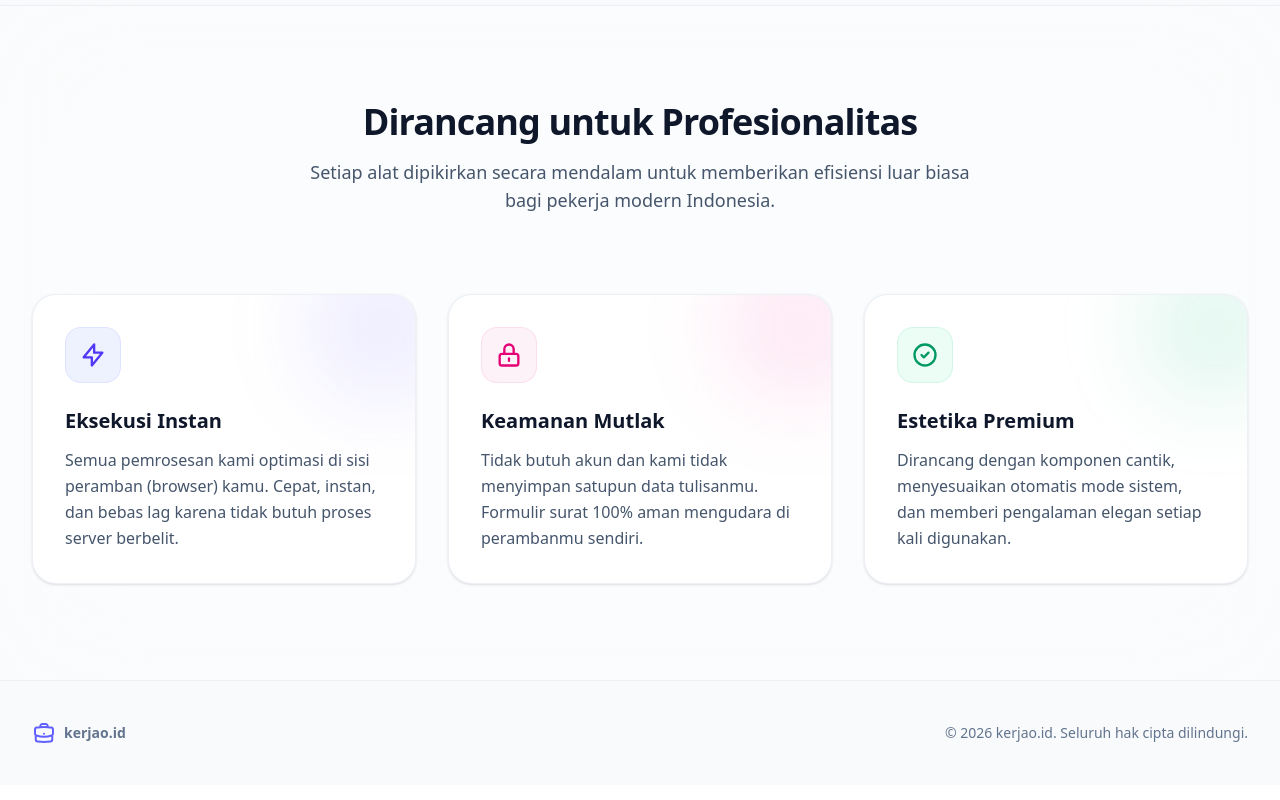
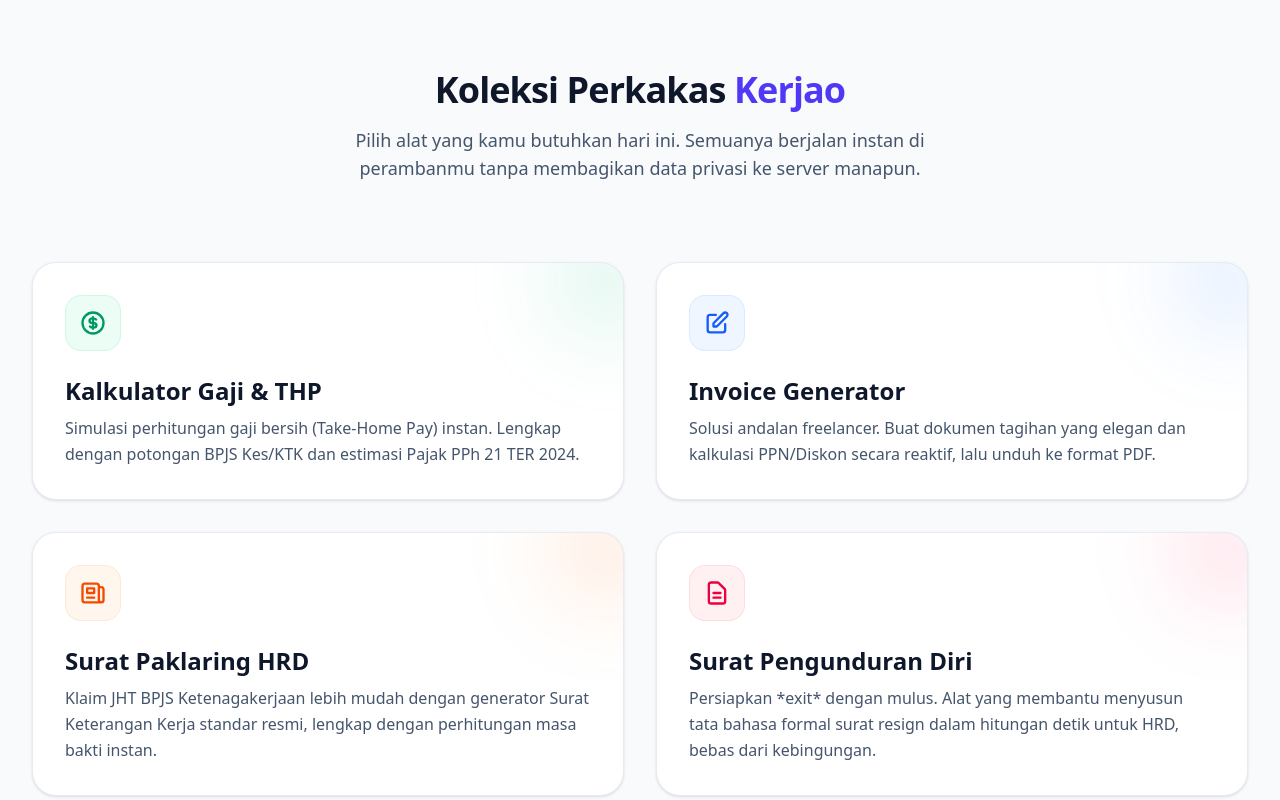
Before and after one commit to mikeu-dev/kerjao.id, a SvelteKit app: page / in a window 1280 px wide. Shown: the part 820-1620 px from the top of the page. Built offline with nearby package versions, Linux system fonts and the light colour scheme.

Commit message:
feat: Introduce a dedicated "Koleksi Alat" section on the homepage, update meta tags, and refine introductory content.

```diff
--- a/src/routes/+page.svelte
+++ b/src/routes/+page.svelte
@@ -4,16 +4,16 @@
 <!-- eslint-disable svelte/no-navigation-without-resolve -->
 
 <svelte:head>
-	<title>Kerjao.id - Alat Karir Profesional</title>
+	<title>Kerjao.id - Kumpulan Alat Karir Profesional Indonesia</title>
 	<meta
 		name="description"
-		content="Kumpulan tools instan, cerdas, dan gratis untuk membantu perjalanan karir profesionalmu."
+		content="Kumpulan tools instan, cerdas, dan gratis: Surat Resign, Kalkulator Gaji PPh 21, Invoice Generator, dan Surat Paklaring untuk karir profesionalmu."
 	/>
 </svelte:head>
 
 <!-- Hero Section -->
 <main
-	class="relative z-10 mx-auto flex max-w-5xl flex-col items-center justify-center px-4 pt-16 pb-28 text-center sm:pt-24 lg:pt-32"
+	class="relative z-10 mx-auto flex max-w-5xl flex-col items-center justify-center px-4 pt-16 pb-20 text-center sm:pt-24 lg:pt-32"
 >
 	<!-- Pill Tag -->
 	<div
@@ -42,20 +42,19 @@
 	<p
 		class="mx-auto mb-12 max-w-2xl text-lg leading-relaxed text-slate-600 sm:text-xl dark:text-slate-400"
 	>
-		Kumpulan dokumen kreatif, otomatisasi form, serta perkakas cerdas yang membantumu melangkah di
-		dunia profesional lebih mudah, cepat, dan aman.
+		Kumpulan perkakas cerdas otomatis yang membantumu melangkah di dunia profesional lebih mudah,
+		cepat, dan aman. Mulai dari kalkulasi gaji hingga dokumen HRD instan.
 	</p>
 
 	<!-- CTA Buttons -->
 	<div class="flex w-full flex-col items-center justify-center gap-5 sm:w-auto sm:flex-row">
-		<!-- eslint-disable-next-line svelte/no-navigation-without-resolve -->
 		<a
-			href="/surat-resign"
+			href="#koleksi-alat"
 			class="group relative inline-flex w-full items-center justify-center gap-3 overflow-hidden rounded-2xl bg-indigo-600 px-8 py-4 font-semibold text-white shadow-[0_0_40px_-10px_rgba(79,70,229,0.5)] transition-all duration-300 hover:-translate-y-1 hover:bg-indigo-700 hover:shadow-[0_0_60px_-15px_rgba(79,70,229,0.7)] hover:ring-2 hover:ring-indigo-500 sm:w-auto dark:hover:ring-offset-slate-950"
 		>
-			<span class="relative z-10 text-[1.05rem]">Coba Surat Resign Generator</span>
+			<span class="relative z-10 text-[1.05rem]">Jelajahi Perkakas</span>
 			<div
-				class="relative z-10 flex h-7 w-7 items-center justify-center rounded-full bg-white/20 transition-transform group-hover:translate-x-1"
+				class="relative z-10 flex h-7 w-7 items-center justify-center rounded-full bg-white/20 transition-transform group-hover:translate-y-1"
 			>
 				<svg
 					class="h-4 w-4"
@@ -64,7 +63,7 @@
 					stroke="currentColor"
 					stroke-width="2.5"
 				>
-					<path stroke-linecap="round" stroke-linejoin="round" d="M14 5l7 7m0 0l-7 7m7-7H3" />
+					<path stroke-linecap="round" stroke-linejoin="round" d="M19 9l-7 7-7-7" />
 				</svg>
 			</div>
 			<!-- Glossy overlay -->
@@ -72,20 +71,175 @@
 				class="absolute inset-0 bg-linear-to-b from-white/20 to-transparent opacity-0 transition-opacity group-hover:opacity-100"
 			></div>
 		</a>
-
-		<!-- eslint-disable-next-line svelte/no-navigation-without-resolve -->
-		<a
-			href="#keunggulan"
-			class="inline-flex w-full items-center justify-center gap-2 rounded-2xl border border-slate-200 bg-white px-8 py-4 font-semibold text-slate-700 shadow-sm transition-all duration-300 hover:-translate-y-1 hover:bg-slate-50 hover:shadow-md sm:w-auto dark:border-slate-700 dark:bg-slate-800 dark:text-slate-200 dark:hover:border-slate-600 dark:hover:bg-slate-700"
-		>
-			<span class="text-[1.05rem]">Lihat Keunggulan</span>
-		</a>
 	</div>
 </main>
 
+<!-- Koleksi Alat Section -->
+<section
+	id="koleksi-alat"
+	class="relative z-10 border-t border-slate-200/60 bg-slate-50/50 py-24 dark:border-slate-800/60 dark:bg-slate-900/20"
+>
+	<div class="mx-auto max-w-7xl px-6 lg:px-8">
+		<div class="mx-auto mb-16 max-w-2xl text-center lg:mb-20">
+			<h2 class="mb-4 text-3xl font-bold tracking-tight text-slate-900 sm:text-4xl dark:text-white">
+				Koleksi Perkakas <span class="text-indigo-600 dark:text-indigo-400">Kerjao</span>
+			</h2>
+			<p class="text-lg text-slate-600 dark:text-slate-400">
+				Pilih alat yang kamu butuhkan hari ini. Semuanya berjalan instan di perambanmu tanpa
+				membagikan data privasi ke server manapun.
+			</p>
+		</div>
+
+		<div class="grid gap-6 md:grid-cols-2 lg:grid-cols-2 xl:gap-8">
+			<!-- Tool 1: Kalkulator Gaji -->
+			<a
+				href="/kalkulator-gaji"
+				class="group relative flex flex-col items-start overflow-hidden rounded-3xl border border-slate-200/80 bg-white p-8 shadow-sm transition-all duration-300 hover:-translate-y-1.5 hover:border-emerald-300 hover:shadow-xl dark:border-slate-700/80 dark:bg-slate-800/80 dark:hover:border-emerald-700"
+			>
+				<div
+					class="absolute top-0 right-0 -mt-12 -mr-12 h-32 w-32 rounded-full bg-emerald-500/10 blur-2xl transition-all group-hover:bg-emerald-500/20"
+				></div>
+				<div
+					class="mb-6 flex h-14 w-14 items-center justify-center rounded-2xl bg-emerald-50 text-emerald-600 ring-1 ring-emerald-500/10 ring-inset dark:bg-emerald-500/10 dark:text-emerald-400 dark:ring-emerald-500/20"
+				>
+					<svg
+						class="h-7 w-7"
+						fill="none"
+						viewBox="0 0 24 24"
+						stroke="currentColor"
+						stroke-width="2"
+					>
+						<path
+							stroke-linecap="round"
+							stroke-linejoin="round"
+							d="M12 8c-1.657 0-3 .895-3 2s1.343 2 3 2 3 .895 3 2-1.343 2-3 2m0-8c1.11 0 2.08.402 2.599 1M12 8V7m0 1v8m0 0v1m0-1c-1.11 0-2.08-.402-2.599-1M21 12a9 9 0 11-18 0 9 9 0 0118 0z"
+						/>
+					</svg>
+				</div>
+				<h3
+					class="mb-2 text-2xl font-bold text-slate-900 transition-colors group-hover:text-emerald-600 dark:text-white dark:group-hover:text-emerald-400"
+				>
+					Kalkulator Gaji & THP
+				</h3>
+				<p class="leading-relaxed text-slate-600 dark:text-slate-400">
+					Simulasi perhitungan gaji bersih (Take-Home Pay) instan. Lengkap dengan potongan BPJS
+					Kes/KTK dan estimasi Pajak PPh 21 TER 2024.
+				</p>
+			</a>
+
+			<!-- Tool 2: Invoice Generator -->
+			<a
+				href="/invoice"
+				class="group relative flex flex-col items-start overflow-hidden rounded-3xl border border-slate-200/80 bg-white p-8 shadow-sm transition-all duration-300 hover:-translate-y-1.5 hover:border-blue-300 hover:shadow-xl dark:border-slate-700/80 dark:bg-slate-800/80 dark:hover:border-blue-700"
+			>
+				<div
+					class="absolute top-0 right-0 -mt-12 -mr-12 h-32 w-32 rounded-full bg-blue-500/10 blur-2xl transition-all group-hover:bg-blue-500/20"
+				></div>
+				<div
+					class="mb-6 flex h-14 w-14 items-center justify-center rounded-2xl bg-blue-50 text-blue-600 ring-1 ring-blue-500/10 ring-inset dark:bg-blue-500/10 dark:text-blue-400 dark:ring-blue-500/20"
+				>
+					<svg
+						class="h-7 w-7"
+						fill="none"
+						viewBox="0 0 24 24"
+						stroke="currentColor"
+						stroke-width="2"
+					>
+						<path
+							stroke-linecap="round"
+							stroke-linejoin="round"
+							d="M11 5H6a2 2 0 00-2 2v11a2 2 0 002 2h11a2 2 0 002-2v-5m-1.414-9.414a2 2 0 112.828 2.828L11.828 15H9v-2.828l8.586-8.586z"
+						/>
+					</svg>
+				</div>
+				<h3
+					class="mb-2 text-2xl font-bold text-slate-900 transition-colors group-hover:text-blue-600 dark:text-white dark:group-hover:text-blue-400"
+				>
+					Invoice Generator
+				</h3>
+				<p class="leading-relaxed text-slate-600 dark:text-slate-400">
+					Solusi andalan freelancer. Buat dokumen tagihan yang elegan dan kalkulasi PPN/Diskon
+					secara reaktif, lalu unduh ke format PDF.
+				</p>
+			</a>
+
+			<!-- Tool 3: Surat Keterangan Kerja -->
+			<a
+				href="/paklaring"
+				class="group relative flex flex-col items-start overflow-hidden rounded-3xl border border-slate-200/80 bg-white p-8 shadow-sm transition-all duration-300 hover:-translate-y-1.5 hover:border-orange-300 hover:shadow-xl dark:border-slate-700/80 dark:bg-slate-800/80 dark:hover:border-orange-700"
+			>
+				<div
+					class="absolute top-0 right-0 -mt-12 -mr-12 h-32 w-32 rounded-full bg-orange-500/10 blur-2xl transition-all group-hover:bg-orange-500/20"
+				></div>
+				<div
+					class="mb-6 flex h-14 w-14 items-center justify-center rounded-2xl bg-orange-50 text-orange-600 ring-1 ring-orange-500/10 ring-inset dark:bg-orange-500/10 dark:text-orange-400 dark:ring-orange-500/20"
+				>
+					<svg
+						class="h-7 w-7"
+						fill="none"
+						viewBox="0 0 24 24"
+						stroke="currentColor"
+						stroke-width="2"
+					>
+						<path
+							stroke-linecap="round"
+							stroke-linejoin="round"
+							d="M19 20H5a2 2 0 01-2-2V6a2 2 0 012-2h10a2 2 0 012 2v1m2 13a2 2 0 01-2-2V7m2 13a2 2 0 002-2V9a2 2 0 00-2-2h-2m-4-3H9M7 16h6M7 8h6v4H7V8z"
+						/>
+					</svg>
+				</div>
+				<h3
+					class="mb-2 text-2xl font-bold text-slate-900 transition-colors group-hover:text-orange-600 dark:text-white dark:group-hover:text-orange-400"
+				>
+					Surat Paklaring HRD
+				</h3>
+				<p class="leading-relaxed text-slate-600 dark:text-slate-400">
+					Klaim JHT BPJS Ketenagakerjaan lebih mudah dengan generator Surat Keterangan Kerja standar
+					resmi, lengkap dengan perhitungan masa bakti instan.
+				</p>
+			</a>
+
+			<!-- Tool 4: Surat Resign -->
+			<a
+				href="/surat-resign"
+				class="group relative flex flex-col items-start overflow-hidden rounded-3xl border border-slate-200/80 bg-white p-8 shadow-sm transition-all duration-300 hover:-translate-y-1.5 hover:border-rose-300 hover:shadow-xl dark:border-slate-700/80 dark:bg-slate-800/80 dark:hover:border-rose-700"
+			>
+				<div
+					class="absolute top-0 right-0 -mt-12 -mr-12 h-32 w-32 rounded-full bg-rose-500/10 blur-2xl transition-all group-hover:bg-rose-500/20"
+				></div>
+				<div
+					class="mb-6 flex h-14 w-14 items-center justify-center rounded-2xl bg-rose-50 text-rose-600 ring-1 ring-rose-500/10 ring-inset dark:bg-rose-500/10 dark:text-rose-400 dark:ring-rose-500/20"
+				>
+					<svg
+						class="h-7 w-7"
+						fill="none"
+						viewBox="0 0 24 24"
+						stroke="currentColor"
+						stroke-width="2"
+					>
+						<path
+							stroke-linecap="round"
+							stroke-linejoin="round"
+							d="M9 12h6m-6 4h6m2 5H7a2 2 0 01-2-2V5a2 2 0 012-2h5.586a1 1 0 01.707.293l5.414 5.414a1 1 0 01.293.707V19a2 2 0 01-2 2z"
+						/>
+					</svg>
+				</div>
+				<h3
+					class="mb-2 text-2xl font-bold text-slate-900 transition-colors group-hover:text-rose-600 dark:text-white dark:group-hover:text-rose-400"
+				>
+					Surat Pengunduran Diri
+				</h3>
+				<p class="leading-relaxed text-slate-600 dark:text-slate-400">
+					Persiapkan *exit* dengan mulus. Alat yang membantu menyusun tata bahasa formal surat
+					resign dalam hitungan detik untuk HRD, bebas dari kebingungan.
+				</p>
+			</a>
+		</div>
+	</div>
+</section>
+
 <!-- Features / Keunggulan Section -->
 <section
-	id="keunggulan"
 	class="relative z-10 border-t border-slate-200/60 bg-white/40 py-24 backdrop-blur-3xl dark:border-slate-800/60 dark:bg-slate-900/40"
 >
 	<div class="mx-auto max-w-7xl px-6 lg:px-8">
@@ -94,8 +248,7 @@
 				Dirancang untuk Profesionalitas
 			</h2>
 			<p class="text-lg text-slate-600 dark:text-slate-400">
-				Setiap alat dipikirkan secara mendalam untuk memberikan efisiensi luar biasa bagi pekerja
-				modern Indonesia.
+				Tanpa langganan bulanan dan memprioritaskan privasi absolut.
 			</p>
 		</div>
 
@@ -123,7 +276,7 @@
 				<h3 class="mb-3 text-xl font-bold text-slate-900 dark:text-white">Eksekusi Instan</h3>
 				<p class="leading-relaxed text-slate-600 dark:text-slate-400">
 					Semua pemrosesan kami optimasi di sisi peramban (browser) kamu. Cepat, instan, dan bebas
-					lag karena tidak butuh proses server berbelit.
+					lag karena tidak butuh proses panggilan server berbelit.
 				</p>
 			</div>
 
@@ -153,8 +306,8 @@
 				</div>
 				<h3 class="mb-3 text-xl font-bold text-slate-900 dark:text-white">Keamanan Mutlak</h3>
 				<p class="leading-relaxed text-slate-600 dark:text-slate-400">
-					Tidak butuh akun dan kami tidak menyimpan satupun data tulisanmu. Formulir surat 100% aman
-					mengudara di perambanmu sendiri.
+					Kerahasiaan gaji dan identitasmu terjamin. Tidak ada satupun teks yang disimpan lintas
+					sesi pengguna; 100% aman berkat teknologi lokal browser.
 				</p>
 			</div>
 
@@ -182,10 +335,10 @@
 						/>
 					</svg>
 				</div>
-				<h3 class="mb-3 text-xl font-bold text-slate-900 dark:text-white">Estetika Premium</h3>
+				<h3 class="mb-3 text-xl font-bold text-slate-900 dark:text-white">Estetika Tinggi</h3>
 				<p class="leading-relaxed text-slate-600 dark:text-slate-400">
-					Dirancang dengan komponen cantik, menyesuaikan otomatis mode sistem, dan memberi
-					pengalaman elegan setiap kali digunakan.
+					Memberi rasa percaya diri saat mencetak ke PDF. Dokumen hasil dibuat mengikuti tata bahasa
+					baku dan proporsi resmi A4 yang estetik.
 				</p>
 			</div>
 		</div>
```
